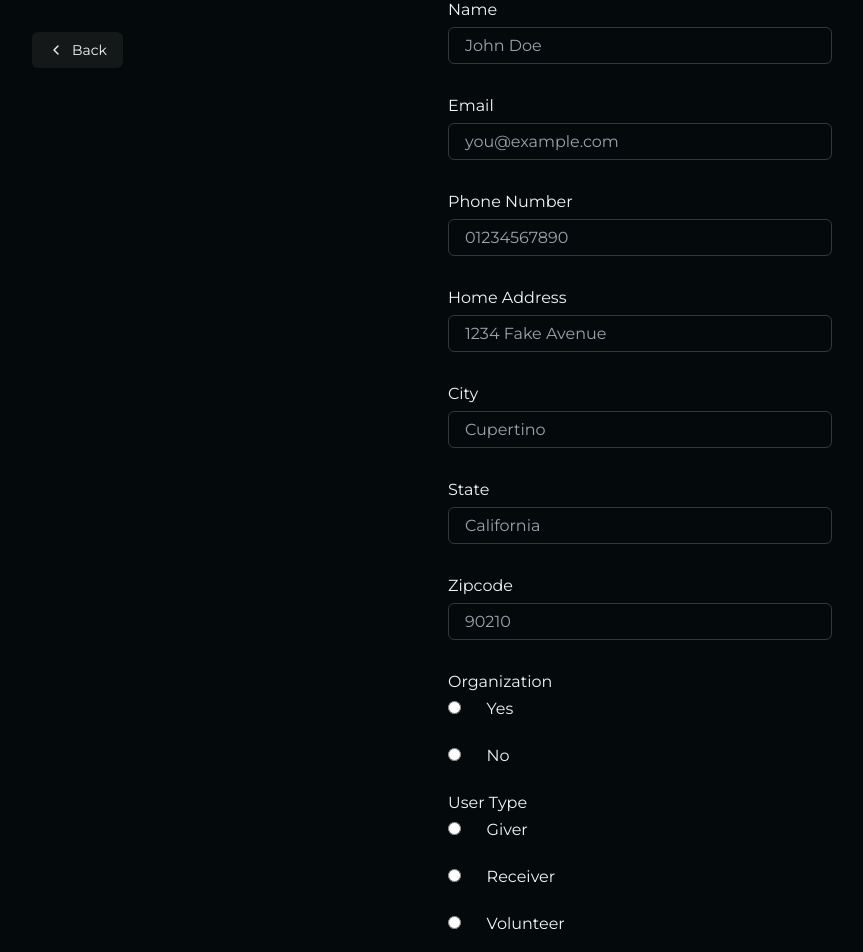
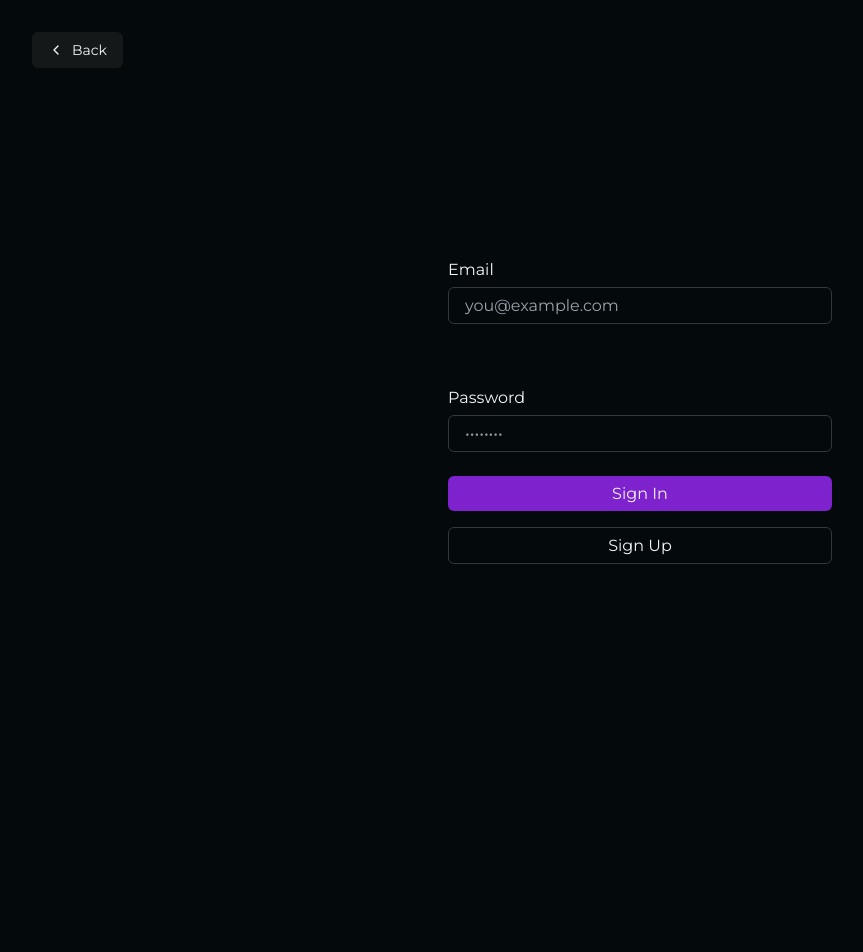
Before and after one commit to cpun077/FoodLoop, a Next.js app in the folder client/: page /login in a window 1280 px wide. Shown: the top 952 px of the page, without its empty margins (0-863 px from the left). After the commit the page ends 800 px from the top, so only its background shows below. Built offline with nearby package versions, Linux system fonts and the light colour scheme.

Commit message:
fix login form

```diff
--- a/client/app/login/login.css
+++ b/client/app/login/login.css
@@ -1,3 +1,7 @@
 .picker {
     margin-left: 2vw;
 }
+
+form#login {
+    margin-top: 4vh;
+}
--- a/client/app/login/page.tsx
+++ b/client/app/login/page.tsx
@@ -6,22 +6,18 @@ import { SubmitButton } from "./submit-button";
 import './login.css';
 import { useState } from "react";
 
-// import { cookies } from "next/headers";
-
-var show = true
-
 export default function Login({
   searchParams,
 }: {
   searchParams: { message: string };
 }) {
 
-  const [s, sets] = useState()
+  const [login, setLogin] = useState(true)
 
   const signIn = async (formData: FormData) => {
 
-    if (show === true) {
-      show = false;
+    if (login === false) {
+      setLogin(true)
       return
     } else {
       const email = formData.get("email") as string;
@@ -34,8 +30,8 @@ export default function Login({
           'Content-Type': 'application/json'
         },
         body: JSON.stringify({
-          "Email": "fuck@gmail.com",
-          "Password": "fuck",
+          "Email": email,
+          "Password": password,
         })
       });
 
@@ -53,8 +49,8 @@ export default function Login({
 
   const signUp = async (formData: FormData) => {
 
-    if (show === false) {
-      show = true;
+    if (login === true) {
+      setLogin(false);
       return
     } else {
       const name = formData.get("name") as string;
@@ -122,86 +118,86 @@ export default function Login({
         Back
       </Link>
 
-      <form className="animate-in flex-1 flex flex-col w-full justify-center gap-2 text-foreground">
-        <label className="text-md" htmlFor="name" hidden={!show}>
+      <form className="animate-in flex-1 flex flex-col w-full justify-center gap-2 text-foreground" id='login'>
+        <label className="text-md" htmlFor="name" hidden={login}>
           Name
         </label>
         <input
-          className="rounded-md px-4 py-2 bg-inherit border mb-6"
+          className="rounded-md px-4 py-2 bg-inherit border mb-4"
           name="name"
           placeholder="John Doe"
-          hidden={!show}
+          hidden={login}
         />
 
         <label className="text-md" htmlFor="email">
           Email
         </label>
         <input
-          className="rounded-md px-4 py-2 bg-inherit border mb-6"
+          className="rounded-md px-4 py-2 bg-inherit border mb-4"
           name="email"
           placeholder="you@example.com"
           type="email"
         />
 
-        <label className="text-md" htmlFor="phone" hidden={!show}>
+        <label className="text-md" htmlFor="phone" hidden={login}>
           Phone Number
         </label>
         <input
-          className="rounded-md px-4 py-2 bg-inherit border mb-6"
+          className="rounded-md px-4 py-2 bg-inherit border mb-4"
           name="phone"
           placeholder="01234567890"
-          hidden={!show}
+          hidden={login}
         />
 
-        <label className="text-md" htmlFor="address" hidden={!show}>
+        <label className="text-md" htmlFor="address" hidden={login}>
           Home Address
         </label>
         <input
-          className="rounded-md px-4 py-2 bg-inherit border mb-6"
+          className="rounded-md px-4 py-2 bg-inherit border mb-4"
           name="address"
           placeholder="1234 Fake Avenue"
-          hidden={!show}
+          hidden={login}
         />
 
-        <label className="text-md" htmlFor="city" hidden={!show}>
+        <label className="text-md" htmlFor="city" hidden={login}>
           City
         </label>
         <input
-          className="rounded-md px-4 py-2 bg-inherit border mb-6"
+          className="rounded-md px-4 py-2 bg-inherit border mb-4"
           name="city"
           placeholder="Cupertino"
-          hidden={!show}
+          hidden={login}
         />
 
-        <label className="text-md" htmlFor="state" hidden={!show}>
+        <label className="text-md" htmlFor="state" hidden={login}>
           State
         </label>
         <input
-          className="rounded-md px-4 py-2 bg-inherit border mb-6"
+          className="rounded-md px-4 py-2 bg-inherit border mb-4"
           name="state"
           placeholder="California"
-          hidden={!show}
+          hidden={login}
         />
 
-        <label className="text-md" htmlFor="zipcode" hidden={!show}>
+        <label className="text-md" htmlFor="zipcode" hidden={login}>
           Zipcode
         </label>
         <input
-          className="rounded-md px-4 py-2 bg-inherit border mb-6"
+          className="rounded-md px-4 py-2 bg-inherit border mb-4"
           name="zipcode"
           placeholder="90210"
           type="number"
-          hidden={!show}
+          hidden={login}
         />
 
-        <label className="text-md" htmlFor="org" hidden={!show}>
+        <label className="text-md mb-1.5" htmlFor="org" hidden={login}>
           Organization
         </label>
         <div>
           <input
-            className="rounded-md px-4 py-2 bg-inherit border mb-6"
+            className="rounded-md px-4 py-2 bg-inherit border mb-4"
             name="org"
-            hidden={!show}
+            hidden={login}
             type="radio"
             value="1"
             id="yes"
@@ -209,16 +205,16 @@ export default function Login({
           <label
             htmlFor="yes"
             className="picker"
-            hidden={!show}
+            hidden={login}
           >
             Yes
           </label>
         </div>
         <div>
           <input
-            className="rounded-md px-4 py-2 bg-inherit border mb-6"
+            className="rounded-md px-4 py-2 bg-inherit border mb-4"
             name="org"
-            hidden={!show}
+            hidden={login}
             type="radio"
             value="0"
             id="no"
@@ -226,20 +222,20 @@ export default function Login({
           <label
             htmlFor="no"
             className="picker"
-            hidden={!show}
+            hidden={login}
           >
             No
           </label>
         </div>
 
-        <label className="text-md" htmlFor="type" hidden={!show}>
+        <label className="text-md mb-1.5" htmlFor="type" hidden={login}>
           User Type
         </label>
         <div>
           <input
-            className="rounded-md px-4 py-2 bg-inherit border mb-6"
+            className="rounded-md px-4 py-2 bg-inherit border mb-4"
             name="type"
-            hidden={!show}
+            hidden={login}
             type="radio"
             value="1"
             id="giver"
@@ -247,16 +243,16 @@ export default function Login({
           <label
             htmlFor="giver"
             className="picker"
-            hidden={!show}
+            hidden={login}
           >
             Giver
           </label>
         </div>
         <div>
           <input
-            className="rounded-md px-4 py-2 bg-inherit border mb-6"
+            className="rounded-md px-4 py-2 bg-inherit border mb-4"
             name="type"
-            hidden={!show}
+            hidden={login}
             type="radio"
             value="2"
             id="receiver"
@@ -264,16 +260,16 @@ export default function Login({
           <label
             htmlFor="receiver"
             className="picker"
-            hidden={!show}
+            hidden={login}
           >
             Receiver
           </label>
         </div>
         <div>
           <input
-            className="rounded-md px-4 py-2 bg-inherit border mb-6"
+            className="rounded-md px-4 py-2 bg-inherit border mb-4"
             name="type"
-            hidden={!show}
+            hidden={login}
             type="radio"
             value="3"
             id="volunteer"
@@ -281,7 +277,7 @@ export default function Login({
           <label
             htmlFor="volunteer"
             className="picker"
-            hidden={!show}
+            hidden={login}
           >
             Volunteer
           </label>
@@ -291,7 +287,7 @@ export default function Login({
           Password
         </label>
         <input
-          className="rounded-md px-4 py-2 bg-inherit border mb-6"
+          className="rounded-md px-4 py-2 bg-inherit border mb-4"
           type="password"
           name="password"
           placeholder="••••••••"
@@ -299,14 +295,14 @@ export default function Login({
 
         <SubmitButton
           formAction={signIn}
-          className={show ? ("border border-foreground/20 rounded-md px-4 py-2 text-foreground mb-2") : ("bg-green-700 rounded-md px-4 py-2 text-foreground mb-2")}
+          className={!login ? ("border border-foreground/20 rounded-md px-4 py-2 text-foreground mb-2") : ("bg-purple-700 rounded-md px-4 py-2 text-foreground mb-2")}
           pendingText="Signing In..."
         >
           Sign In
         </SubmitButton>
         <SubmitButton
           formAction={signUp}
-          className={show ? ("bg-green-700 rounded-md px-4 py-2 text-foreground mb-2") : ("border border-foreground/20 rounded-md px-4 py-2 text-foreground mb-2")}
+          className={!login ? ("bg-purple-700 rounded-md px-4 py-2 text-foreground mb-2") : ("border border-foreground/20 rounded-md px-4 py-2 text-foreground mb-2")}
           pendingText="Signing Up..."
         >
           Sign Up
--- a/client/app/page.tsx
+++ b/client/app/page.tsx
@@ -9,9 +9,9 @@ export default function Dashboard() {
 			<NavBar />
 			<div className="approx-181000-tons-of-food-g-wrapper">
 				<div className="approx-181000-tons-container">
-					<span>Approx. </span>
+					<span>Around </span>
 					<b>181,000 tons </b>
-					<span>of food goes to waste in the U.S. per day</span>
+					<span>of food is wasted in the United States everyday</span>
 				</div>
 			</div>
 			<div className="bannerfinal-2-wrapper">
```
Also changed, not shown: 1 other file (tests, documents, lock files or other folders).
